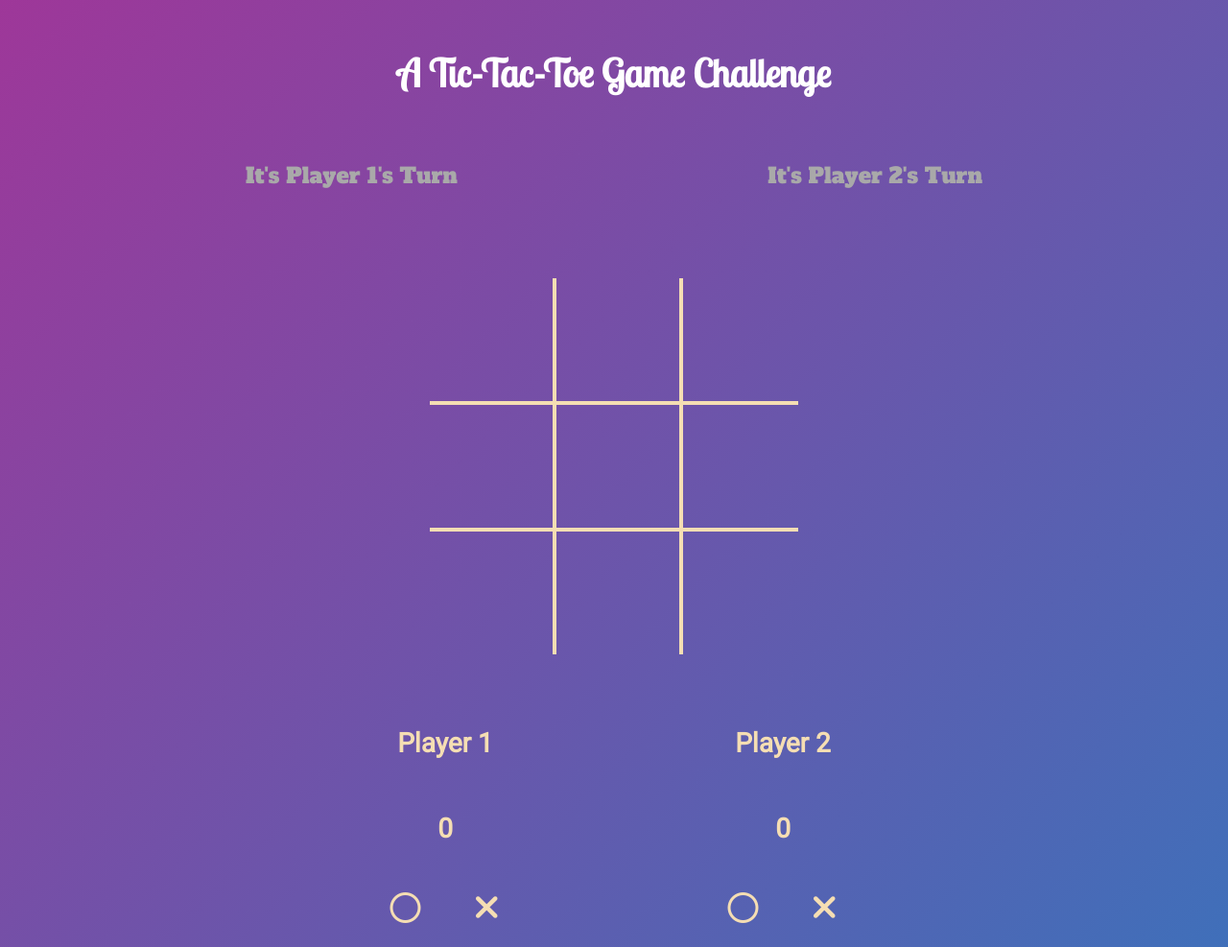
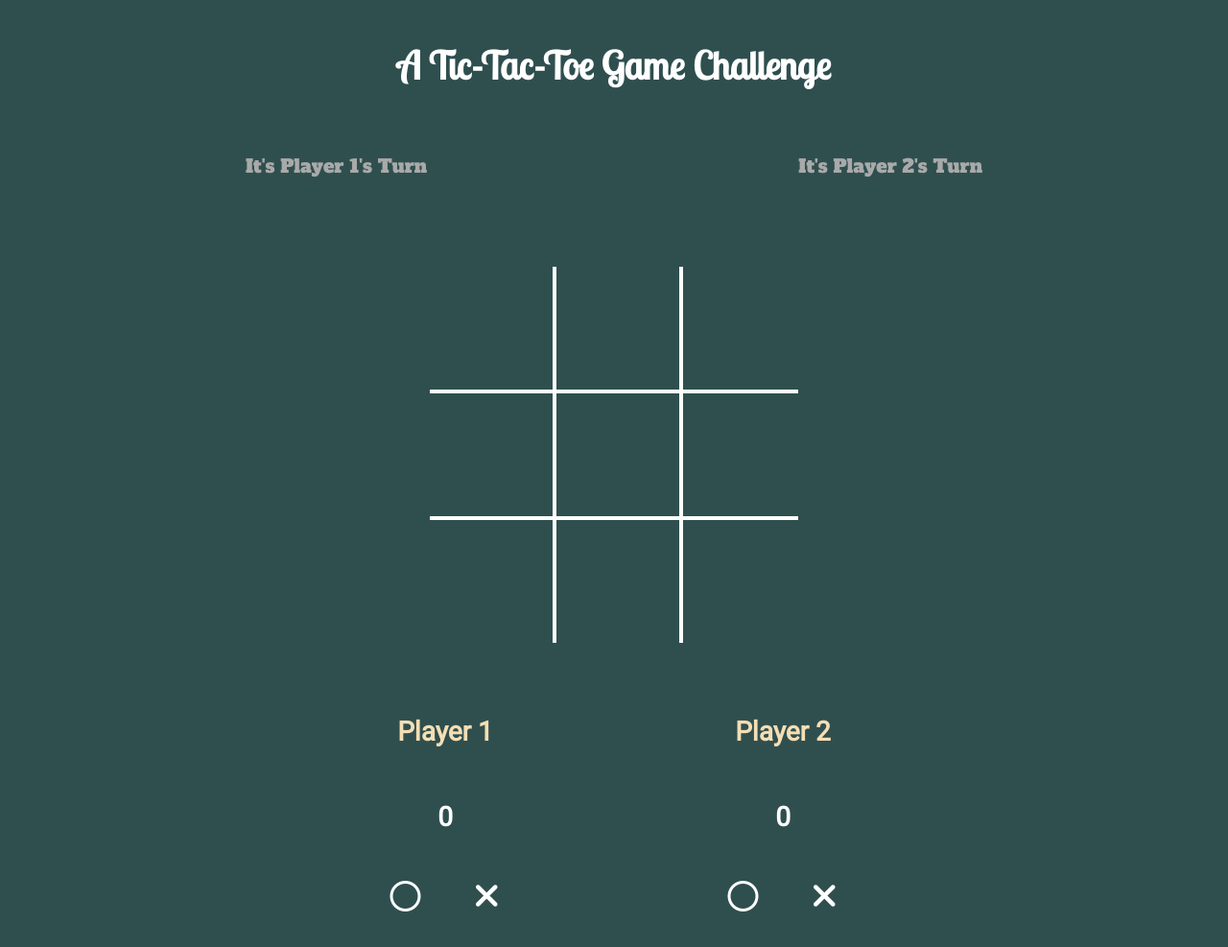
Before and after one commit to Ahmed96Mah/Tic-Tac-Toe-Challenge, a website: page index.html in a window 1280 px wide. Shown: the top 987 px of the page at 96% size. Drawn offline with Linux system fonts and the light colour scheme.

Commit message:
update project styles

```diff
--- a/sass/_footer.scss
+++ b/sass/_footer.scss
@@ -16,7 +16,7 @@ footer {
         i {
             cursor: pointer;
             font-size: 2.2rem;
-            color: v.$wheat-clr;
+            color: white;
             &.fa-beat-style {
                 --fa-beat-fade-opacity: 0.1;
                  --fa-beat-fade-scale: 1.25;
--- a/sass/_header.scss
+++ b/sass/_header.scss
@@ -9,8 +9,8 @@ header {
         color: v.$white-clr;
         font-family: 'Lobster Two', cursive;
         text-align: center;
-        font-size: 1.65rem;
-        padding-top: 1.5rem;
+        font-size: 2rem;
+        padding-top: 1rem;
     }
 
     /* Media Queries */
--- a/sass/_main.scss
+++ b/sass/_main.scss
@@ -15,7 +15,7 @@ main {
             #turn1, #turn2 {
                 margin: 0.5rem 0;
                 color: v.$dark-gray;
-                font-size: 1.4rem;
+                font-size: 1.2rem;
                 &.hglt {
                     color: v.$wheat-clr;
                 }
@@ -30,15 +30,18 @@ main {
                     font-family: 'Roboto', sans-serif;
                     width: 17rem;
                     .plyr1, .plyr2 {
-                        width: 4rem;
+                        width: 5.5rem;
                         p {
                             font-weight: bold;
+                            &#count1, &#count2 {
+                                color: white;
+                            }
                         }
                         .choice {
                             width: 100%;
                             padding: 0.8rem 0;
                             i {
-                                color: v.$wheat-clr;
+                                color: white;
                                 padding: 0.2em;
                                 cursor: pointer;
                                 &.fa-circle {
@@ -62,7 +65,7 @@ main {
                 }
                 &.grid {
                     width: 18rem;
-                    margin: 3rem 0;
+                    margin: 1.85rem 0;
                     opacity: 100;
                     transition: opacity 2s ease-in-out;
                     z-index: 0;
@@ -72,8 +75,8 @@ main {
                             div {
                                 width: 6rem;
                                 &.mid{
-                                    border-right: 0.25rem solid v.$wheat-clr;
-                                    border-left: 0.25rem solid v.$wheat-clr;
+                                    border-right: 0.25rem solid white;
+                                    border-left: 0.25rem solid white;
                                 }
                                 .content {
                                     cursor: pointer;
@@ -94,8 +97,8 @@ main {
                             }
                         }
                         &#row2 {
-                            border-top: 0.25rem solid v.$wheat-clr;
-                            border-bottom: 0.25rem solid v.$wheat-clr;
+                            border-top: 0.25rem solid white;
+                            border-bottom: 0.25rem solid white;
                         }
                         &.bar {
                             position: relative;
--- a/sass/index.scss
+++ b/sass/index.scss
@@ -7,7 +7,8 @@
 /* Page layout styles */
 body {
     margin: 0;
-    background: linear-gradient(135deg, v.$pg-mn-clr, v.$pg-scdry-clr);
+    background: darkslategrey;
+    //background: linear-gradient(135deg, v.$pg-mn-clr, v.$pg-scdry-clr);
     @include m.displayGrid(3, 1fr, "hdr" "mn" "ftr", 1rem);
     header {
         grid-area: hdr;
@@ -17,7 +18,7 @@ body {
         @include m.displayFlex(column, nowrap, stretch, center);
         div {
             &.cont1 {
-                @include m.displayFlex(column, nowrap, stretch, center);
+                @include m.displayFlex(column, wrap, stretch, center);
             }
             &.cont2 {
                 @include m.displayFlex(column, nowrap, stretch, center);
```
Also changed, not shown: css/index.css.
